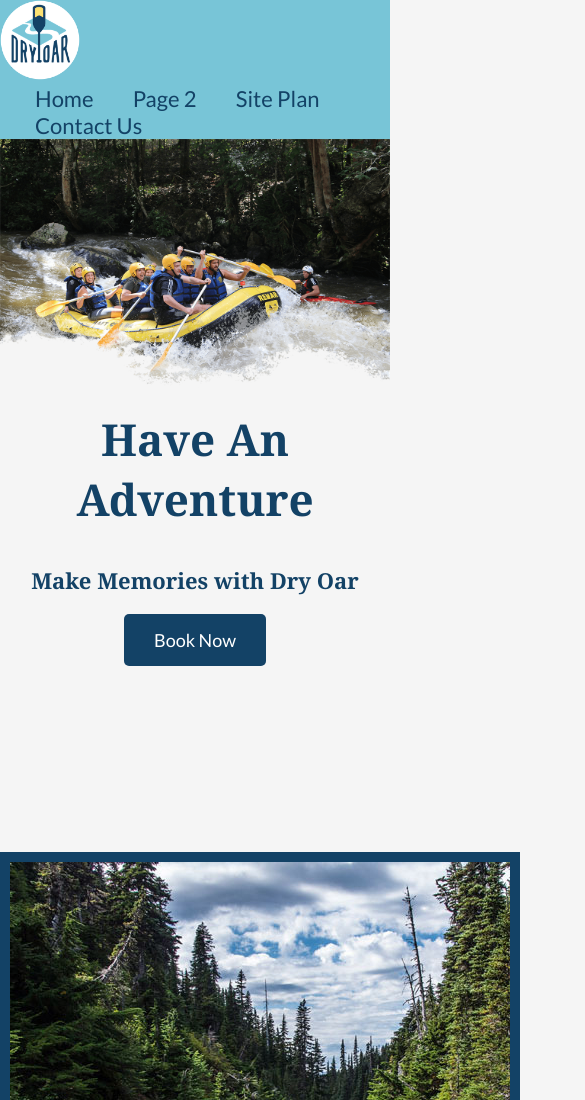
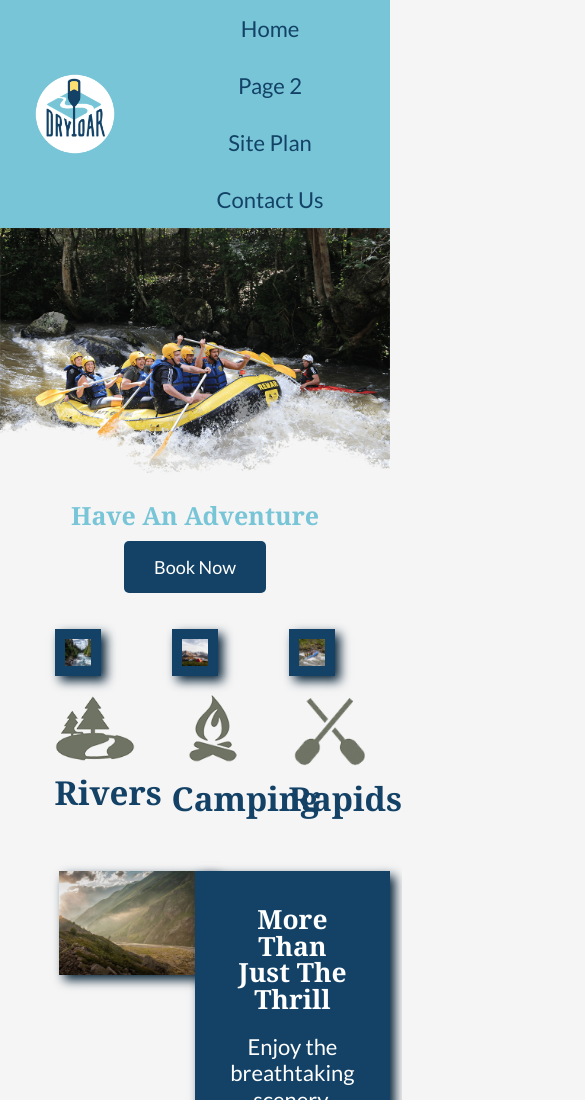
Before and after one commit to aliciadransfield/WDD-130, a plain HTML site: page wwr/index.html in a window 390 px wide. Shown: the top 1100 px of the page, 585 px wide, since content can reach past the window. Drawn offline with Linux system fonts and the light colour scheme; a web font is replaced by a local one.

Commit message:
media queary

```diff
--- a/wwr/index.html
+++ b/wwr/index.html
@@ -28,7 +28,7 @@
                 <h1 class="home-title">Have An Adventure </h1>
                 <h4>Make Memories with Dry Oar </h4>
                 <div class="button-box">
-                    <a class="book" href="contactus.html">Book Now</a>
+                    <a class="book" href="rates.html">Book Now</a>
                 </div>
             </section>
         </div>
--- a/wwr/styles/style.css
+++ b/wwr/styles/style.css
@@ -3,6 +3,11 @@
 #content {
     max-width: 1600px;
     margin: 0 auto;
+}
+nav {
+    display: flex;
+    justify-content: space-around;
+    align-items: center;
 }
 nav a {
     text-align: center;
@@ -10,10 +15,25 @@ nav a {
     text-decoration: none;
     padding-left: 35px;
 }
+main.home-grid {
+    display: grid;
+    grid-template-columns: repeat(10, 1fr);
+}
+#hero {
+    display: grid;
+    grid-template-columns: 1fr 3fr 1fr;
+    margin-top: -100px;
+}
+#hero-msg {
+    grid-column: 2/3;
+    grid-row: 1/2;
+    margin-top: 100px;
+}
 #hero-msg h1, #hero-msg h4 {
     text-align: center;
+    color: #9adae8;
 }
-h1, h4 {
+h1, h2, h4 {
     font-family: Ledger, Georgia, Garamond;
     color:#134266;
 }
@@ -26,9 +46,13 @@ main section {
 #background {
     background-color: white;
     height: 725px;
+    grid-column: 1/11;
+    grid-row: 4/9
 }
 header {
-  background-color: #78C5D7;
+    display: grid;
+    grid-template-columns: 150px auto;
+    background-color: #78C5D7;
 }
 nav a:hover {
     background-color: #F2D272;
@@ -52,10 +76,18 @@ nav a:hover {
     font-size: .8em;
     line-height: 1.5em;
     padding: 35px;
+    grid-column: 6/10;
+    grid-row: 6/7;
+    box-shadow: 5px 5px 10px #082439;
 }
 footer{
     background-color:  #134266;
     color: white;
+    padding: 25px 50px;
+    margin-top: 200px;
+    display: flex;
+    justify-content: space-around;
+    align-items: center;
 }
 
 .home-title {
@@ -107,6 +139,8 @@ h2 {
 }
 #logo_link {
     padding-top: 5px;
+    justify-self: center;
+    align-self: center;
 }
 footer {
     padding: 25px 50px;
@@ -119,18 +153,91 @@ footer .social img {
     margin: 200px 0;
 }
 .card-img {
-    border: 10px solid #134266
+    border: 10px solid #134266;
+    transition: transform .5s;
+    box-shadow: 5px 5px 10px #082439;
 }
 main section img {
     box-sizing: border-box;
 }
 .logo {width: 80px;}
 #hero-box {
+    grid-column: 1/4;
+    grid-row: 1/3;
     width: 100%;
-    overflow: hidden
+    overflow: hidden;
+    z-index: -1;
 }
 #hero-img {
     width: 100%;
     height: auto;
     display: block;
 }
+.card-img, .mountains {
+    width: 100%;
+}
+.rivers-card {
+    grid-column: 2/4;
+    grid-row: 2/3;
+}
+.camping-card {
+    grid-column: 5/7;
+    grid-row: 2/3;
+}
+.rapids-card {
+    grid-column: 8/10;
+    grid-row: 2/3;
+}
+.mountains {
+    width: 100%;
+    grid-column: 2/7;
+    grid-row: 5/8;
+    box-shadow: 5px 5px 10px #082439;
+}
+.card-img:hover {
+    opacity:.6;
+    transform: scale(1.1)
+}
+@media screen and (max-width: 900px) {
+    #hero, .home-grid {
+        display: block;
+        height: auto;
+    }
+    nav, footer {
+        flex-direction: column;
+    }
+    nav a {
+        display: block;
+        padding: 15px;
+    }
+    #hero {
+        margin-top: 0;
+    }
+    #hero-msg {
+        margin-top: 0;
+    }
+    #hero-msg h4 {
+        display: none;
+    }
+    #hero-msg h1 {
+        color: #78C5D7;
+    }
+    .home-title {
+        font-size: 25px;
+    }
+    .rivers-card, .camping-card, .rapids-card {
+        margin: 50px auto;
+        width: 60%;
+    }
+    #background {
+        display: none;
+    }
+    .mountains, .msg {
+        width: 80%;
+        display: block;
+        margin: 0 auto;
+    }
+    footer {
+        margin-top: 25px;
+    }
+}
```
